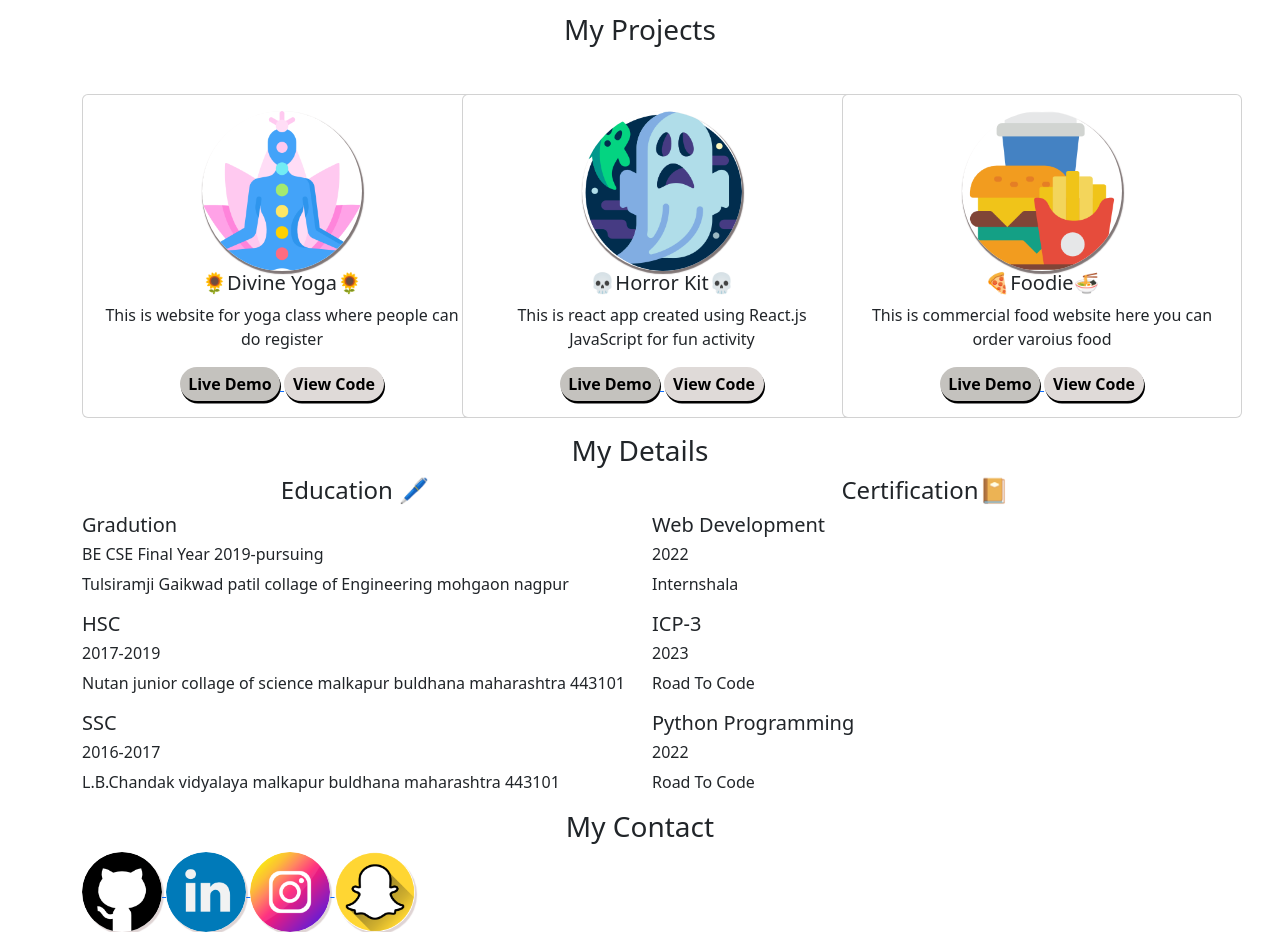
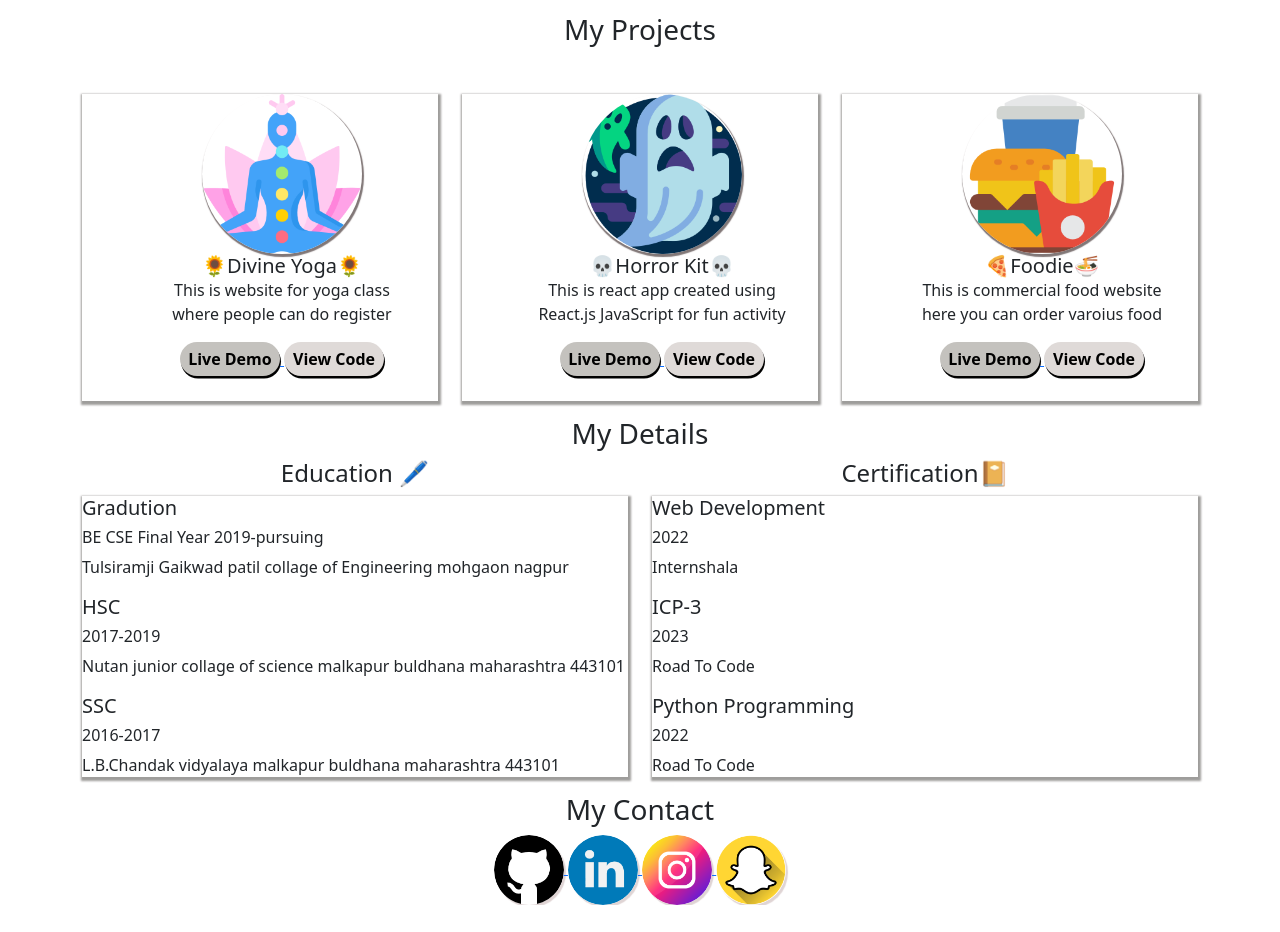
Before and after one commit to punamrajput07/portfolio, a plain HTML site: page index.html in a window 1280 px wide. Shown: the part 356-1288 px from the top of the page. After the commit the page ends 1261 px from the top, so only its background shows below. Drawn offline with nearby package versions, Linux system fonts and the light colour scheme.

Commit message:
card design complete

```diff
--- a/index.html
+++ b/index.html
@@ -99,13 +99,14 @@
 
         <div class="row mt-5 project-container">
             <div class="col-md-4 ">
-                <div class="card text-center mb-3" style="width: 25rem;">
+                <div class="yoga">
+                    <div class=" text-center mb-3" style="width: 25rem;">
                         <div class="card-body">
                             <div class="text-center">
                                 <img src="./icons/meditation.png" class="p-logo" alt="project-logo" width="">
                             </div>
                             <h5 class="card-title">🌻Divine Yoga🌻</h5>
-                        <p class="card-text">This is website for yoga class where people can do register</p>
+                            <p class="card-text">This is website for yoga class <br>where people can do register</p>
                             <a href="">
                                 <button type="button" class="btn-sm btn-live  ">Live Demo</button>
 
@@ -116,14 +117,18 @@
                         </div>
                     </div>
                 </div>
+            </div>
             <div class="col-md-4 ">
-                <div class="card text-center mb-3" style="width: 25rem;">
+                <div class="horror">
+                    <div class=" text-center mb-3" style="width: 25rem;">
                         <div class="card-body">
                             <div class="text-center">
                                 <img src="./icons/ghosts.png" class="p-logo" alt="project-logo" width="">
                             </div>
                             <h5 class="card-title">💀Horror Kit💀</h5>
-                        <p class="card-text">This is react app created using React.js JavaScript for fun activity </p>
+                            <p class="card-text">This is react app created using <br>React.js JavaScript for fun
+                                activity
+                            </p>
                             <a href="">
                                 <button type="button" class="btn-sm btn-live  ">Live Demo</button>
                             </a>
@@ -133,20 +138,24 @@
                         </div>
                     </div>
                 </div>
+            </div>
             <div class="col-md-4 ">
-                <div class="card text-center mb-3" style="width: 25rem;">
+                <div class="foodie">
+                    <div class=" text-center mb-3" style="width: 25rem;">
                         <div class="card-body">
                             <div class="text-center">
                                 <img src="./icons/burger.png" class="p-logo" alt="project-logo" width="">
                             </div>
                             <h5 class="card-title">🍕Foodie🍜</h5>
-                        <p class="card-text">This is commercial food website here you can order varoius food </p>
+                            <p class="card-text">This is commercial food website <br>here you can order varoius food
+                            </p>
                             <a href="">
                                 <button type="button" class="btn-sm btn-live  ">Live Demo</button>
                             </a>
                             <a href="">
                                 <button type="button" class="btn-sm btn-view  ">View Code</button>
                             </a>
+                        </div>
                     </div>
                 </div>
             </div>
@@ -159,6 +168,7 @@
         <div class="row detail-container ">
             <div class="col-md-6 edu">
                 <h4 class="text-center">Education 🖊</h4>
+                <div class="det-1">
                     <div class="grad">
                         <h5>Gradution</h5>
                         <h6>BE CSE Final Year 2019-pursuing</h6>
@@ -177,8 +187,11 @@
 
                     </div>
                 </div>
+            </div>
             <div class="col-md-6 cert">
+
                 <h4 class="text-center">Certification📔</h4>
+                <div class="det-2">
                 <div class="cer-1">
                     <h5>Web Development</h5>
                     <h6>2022</h6>
@@ -197,6 +210,7 @@
                 <div class="cer-4"></div>
             </div>
         </div>
+    </div>
 
 
     <div class="header text-center">
@@ -204,7 +218,7 @@
     </div>
 
     <div class="row">
-            <div class="col-md-6">
+        <div class="text-center">
             <a href="">
                 <img src="./icons/github (1).png" alt="my-github" class="icon">
             </a>
@@ -221,7 +235,7 @@
                 <img src="./icons/snapchat (4).png" alt="my-my-snap" class="icon">
             </a>
         </div>
-            <div class="col-md-6"></div>
+
     </div>
     </div>
 
--- a/style.css
+++ b/style.css
@@ -9,7 +9,7 @@
 .icon{
    border-radius: 50%;
    border: none;
-   width: 80PX;
+   width: 70PX;
    box-shadow: rgb(223, 212, 212) 2px 2.5px 1px;
 }
 .p-logo{
@@ -73,6 +73,7 @@ background-color: #0dcaf0;
     color: black;
     font-weight: bold;
     box-shadow: 1px 2.5px ;
+    margin-bottom: 25px;
 }
 .btn-view{
     background-color: #dfdad8;
@@ -100,3 +101,30 @@ background-color: #0dcaf0;
 .detail-container{
 
 }
+.foodie{
+    background-color: none;
+    border: none;
+    box-shadow: #9e9d9b 1px 2px 2px 2px;
+    height: fit-content;
+
+}
+.yoga{
+    background-color: none;
+    border: none;
+    box-shadow: #9e9d9b 1px 2px 2px 2px;
+}
+.horror{
+    background-color: none;
+    border: none;
+    box-shadow: #9e9d9b 1px 2px 2px 2px;
+}
+.det-1{
+background-color: none;
+border: none;
+box-shadow: #9e9d9b 1px 2px 2px 2px;
+}
+.det-2{
+    background-color: none;
+    border: none;
+    box-shadow: #9e9d9b 1px 2px 2px 2px;
+}
```
Lines whose indentation alone changed are shown as unchanged.
